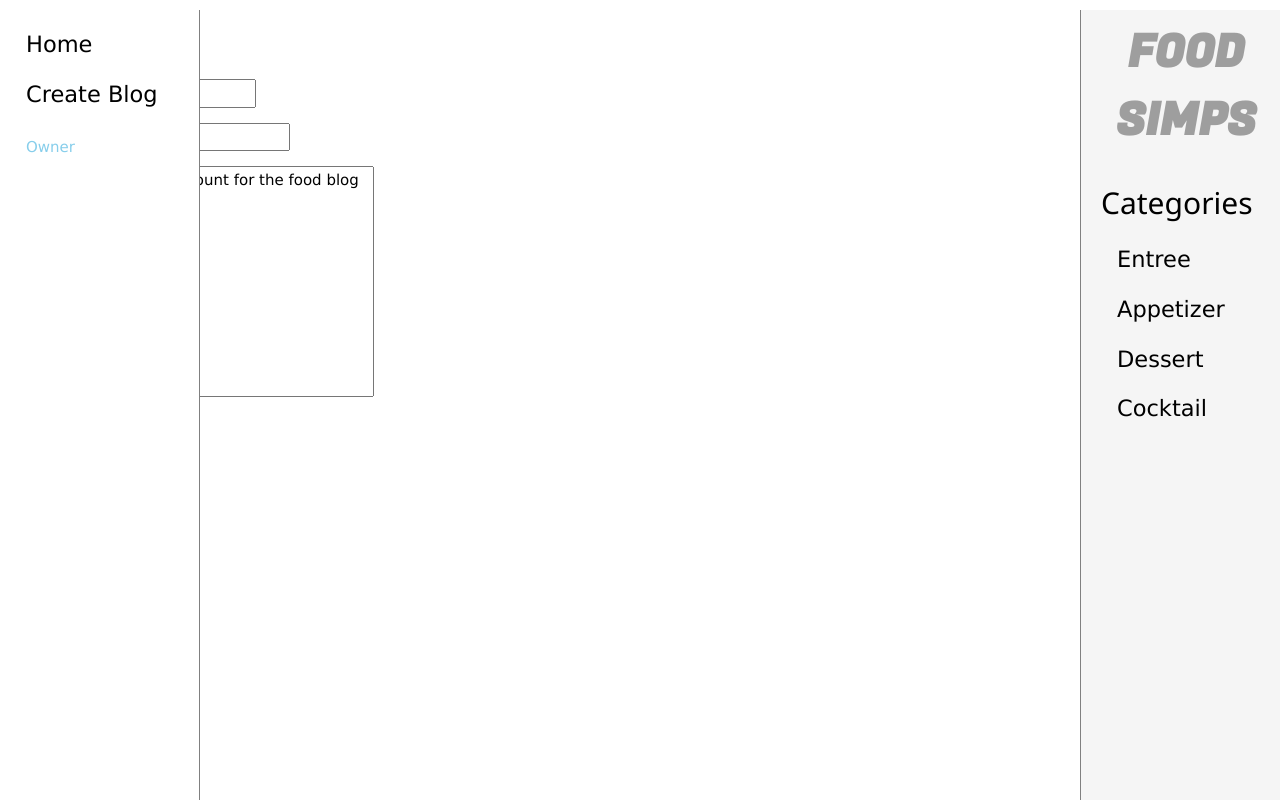
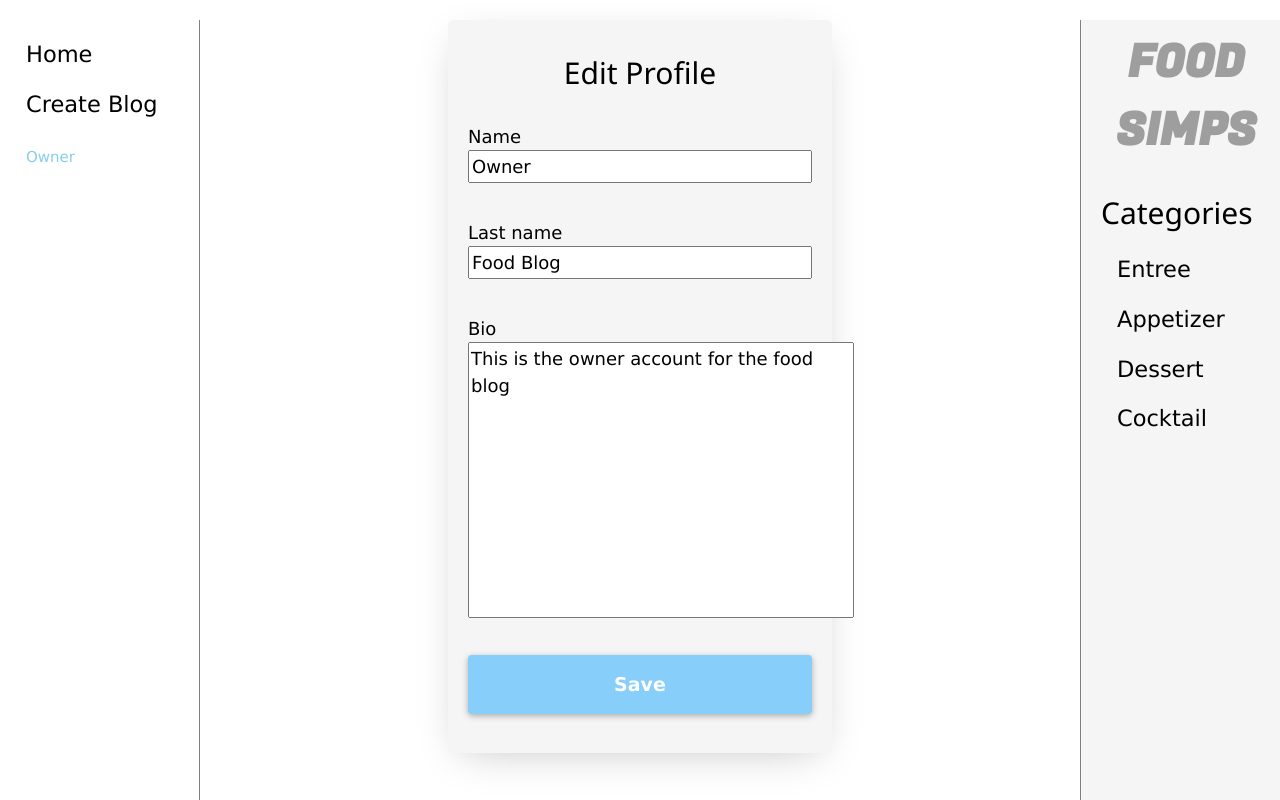
Before and after one commit to joda1196/food-blog, a Django app: page /updateprofile/ in a window 1280 px wide. Run offline with Django 4.2, Linux system fonts and the light colour scheme; a user stored in the database is signed in; data comes from the database, SQL or seed files in the repository; grey boxes are pictures that could not be loaded.

Commit message:
myprofile & updateprofile styling

```diff
--- a/app/static/styles.css
+++ b/app/static/styles.css
@@ -190,9 +190,6 @@
   border-radius: 5px;
   box-shadow: 0 10px 40px -14px rgba(0, 0, 0, 0.25);
 }
-.create-field {
-}
-
 /* =====BLOG COMMENTS===== */
 .comments {
   padding-inline: 10px;
--- a/app/templates/blog/createblog.html
+++ b/app/templates/blog/createblog.html
@@ -2,7 +2,7 @@
 {% extends 'base.html'%}
 {% block content %}
 <form class="create-blog" method="POST">
-  <h2 style="text-align: left;">Create a new Food Post</h2>
+  <h2>Create a new Food Post</h2>
   <hr>
   {% csrf_token %}
   {% for field in form %}
--- a/app/templates/blog/updateProfile.html
+++ b/app/templates/blog/updateProfile.html
@@ -1,10 +1,13 @@
 <!-- prettier-ignore -->
 {% extends 'base.html' %}
 {% block content %}
-<h1>Edit Profile</h1>
-<form method="POST">
-  {% csrf_token %} {{form.as_p}}
-  <button type="submit">Save</button>
+<form class="all-forms" method="POST">
+  <h2>Edit Profile</h2>
+  {% csrf_token %}
+  {% for field in form %}
+  <p class="form-field">{{field.label}} {{field}}</p>
+  {% endfor %}
+  <button class="form-button" type="submit">Save</button>
 </form>
 
 {% endblock content %}
```
Also changed, not shown: app/templates/blog/myProfile.html (+6 -6 lines).
